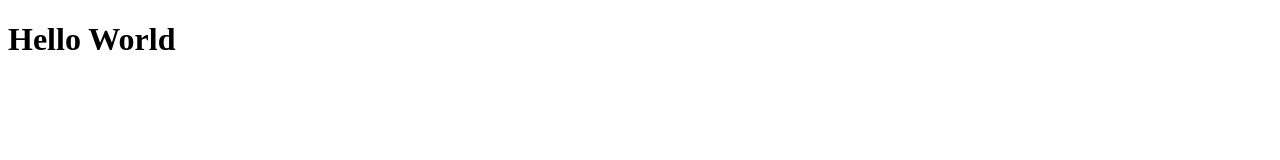
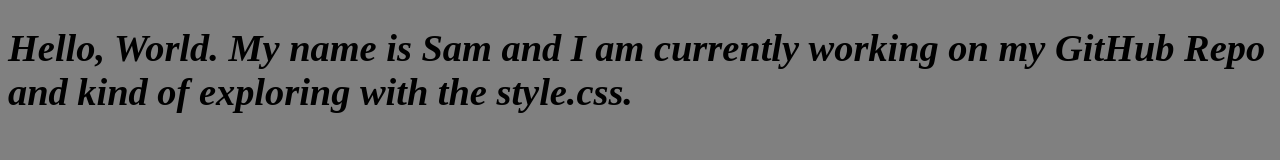
Before and after one commit to sammypgaddis/Sams-software-enginnering-prep, a plain HTML site: page index.html in a window 1280 px wide. Drawn offline with Linux system fonts and the light colour scheme.

Commit message:
add style.css, connect to index.html

```diff
--- a/index.html
+++ b/index.html
@@ -4,6 +4,7 @@
     <title>My Personal Website</title>
   </head>
   <body>
-    <h1>Hello World</h1>
+    <link rel = "stylesheet" href = "style.css"/>
+    <h1>Hello, World. My name is Sam and I am currently working on my GitHub Repo and kind of exploring with the style.css.</h1>
   </body>
 </html>
--- /dev/null
+++ b/style.css
@@ -0,0 +1,5 @@
+body {
+    background: grey;
+    font-style: italic;
+    font-size: larger;
+}
```
